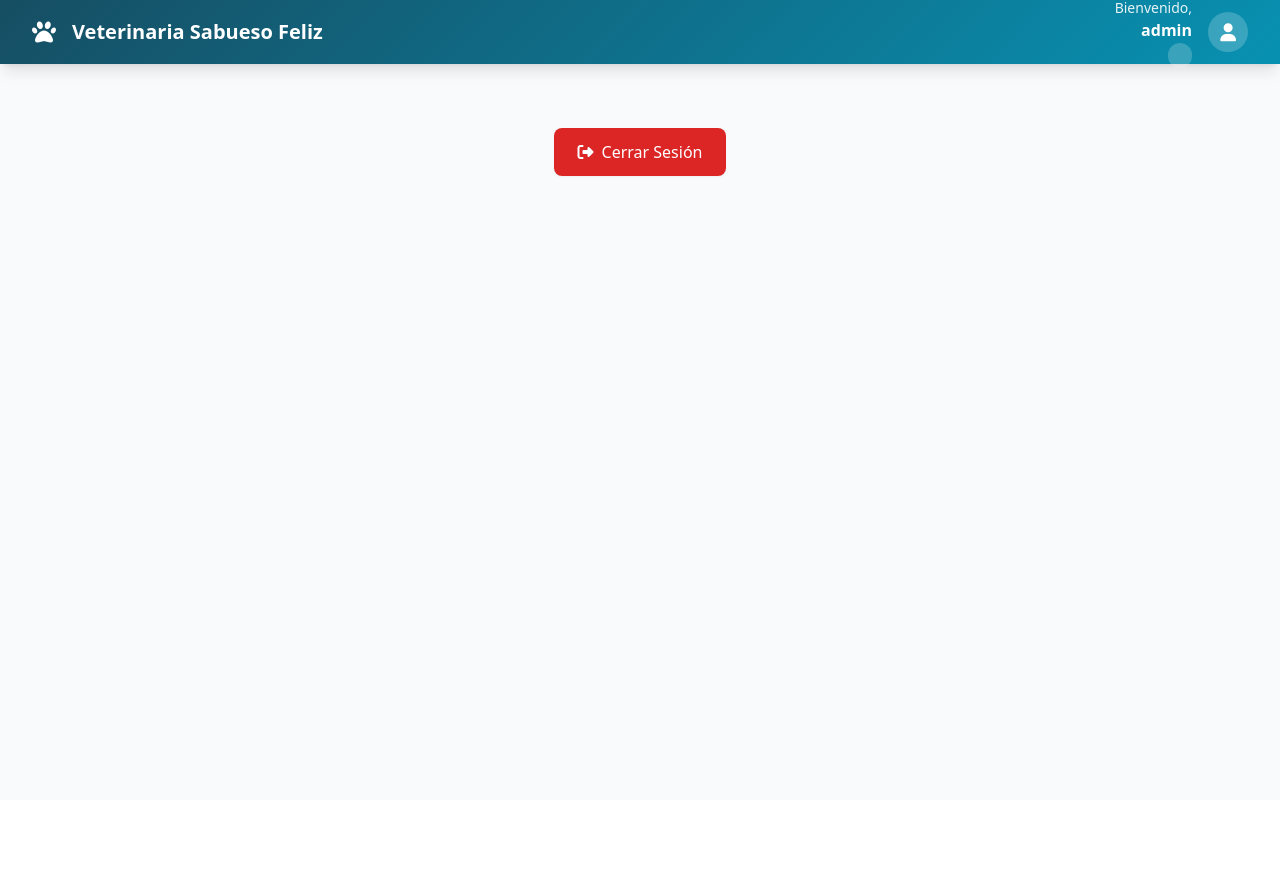
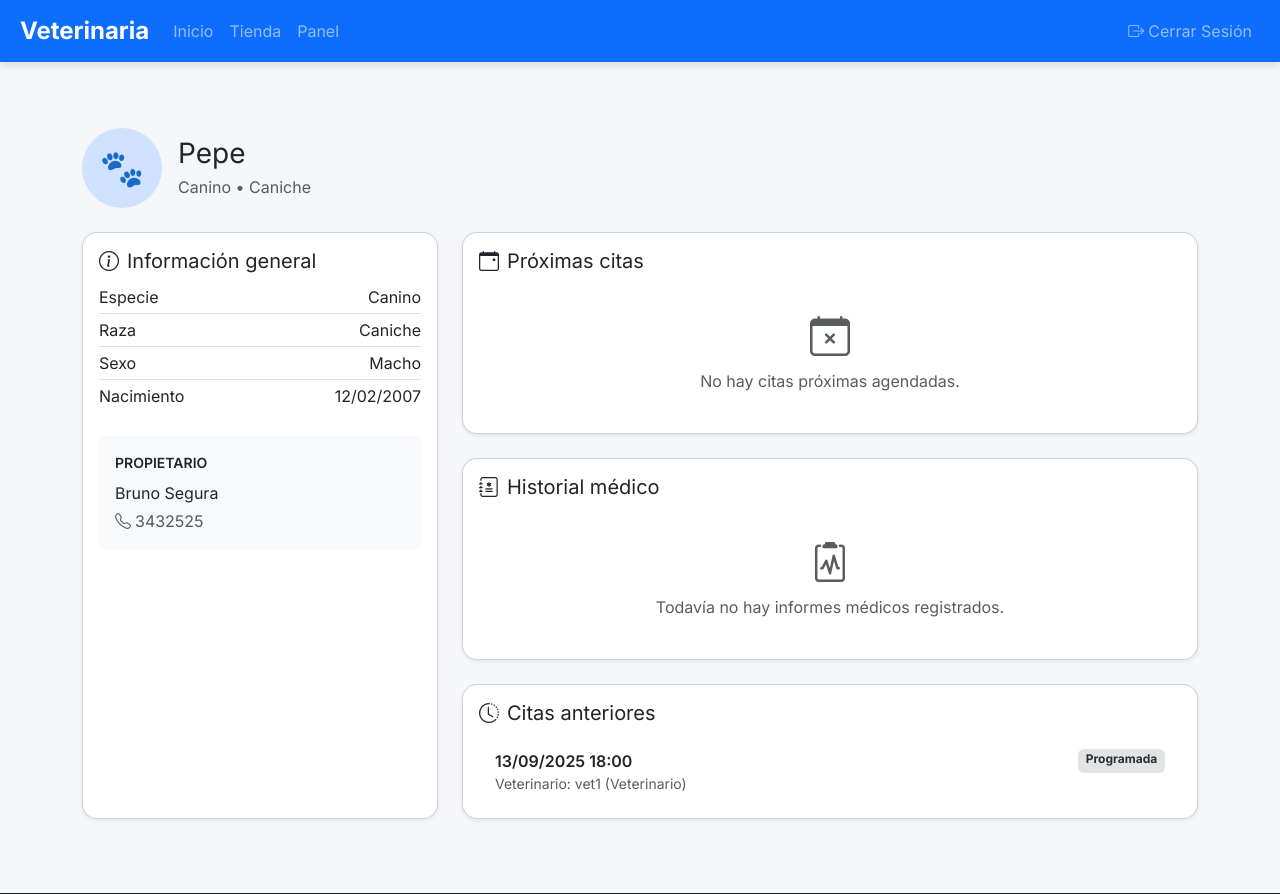
Before and after one commit to Villada-PG3/trabajo-practico-integrador-veterinaria-el-sabueso-feliz, a Django app: page /mascota/3/ in a window 1280 px wide. Shown: the top 894 px of the page. Before the commit the page ends 177 px from the top, so only its background shows below. Run offline with Django 5.2, Linux system fonts and the light colour scheme; a user stored in the database is signed in; data comes from the database, SQL or seed files in the repository; both versions use the stored data as it was after the commit; some libraries are stand-ins or nearby versions.

Commit message:
Se arreglo y mejoro la pagina de detalles mascota

```diff
--- a/Core/templates/core/detalle_mascota.html
+++ b/Core/templates/core/detalle_mascota.html
@@ -1,143 +1,172 @@
-{% extends "core/dashboard.html" %}
+{% extends "core/base.html" %}
+
+{% block title %}Ficha de {{ paciente.nombre }}{% endblock %}
+
 {% block content %}
-<div class="container mx-auto px-4 py-6 max-w-6xl">
+<div class="py-4">
+    <div class="d-flex flex-column flex-lg-row align-items-center align-items-lg-start justify-content-between gap-4 mb-4">
+        <div class="d-flex align-items-center gap-3">
+            <div class="rounded-circle bg-primary-subtle text-primary fw-semibold d-flex align-items-center justify-content-center"
+                 style="width: 80px; height: 80px; font-size: 2.25rem;">
+                {% if paciente.especie|lower == "gato" %}🐱{% elif paciente.especie|lower == "ave" %}🦜{% else %}🐾{% endif %}
+            </div>
+            <div>
+                <h1 class="h3 mb-1">{{ paciente.nombre }}</h1>
+                <p class="text-muted mb-0">{{ paciente.especie }}{% if paciente.raza %} • {{ paciente.raza }}{% endif %}</p>
+            </div>
+        </div>
 
-    <!-- Pet Profile Header -->
-    <div class="d-flex flex-column flex-md-row align-items-center gap-4 mb-5">
-        <div class="d-flex align-items-center justify-content-center bg-light rounded-circle" style="width:100px; height:100px; font-size:2.5rem;">
-            🐕
-        </div>
-        <div class="text-center text-md-start">
-            <h1 class="text-dark fw-bold mb-2">{{ paciente.nombre }}</h1>
-            <p class="text-dark opacity-75 mb-1">{{ paciente.especie }} • {{ paciente.raza }}</p>
-            <div class="d-flex flex-wrap gap-3 text-muted">
-                <span>Sexo: {{ paciente.sexo }}</span>
-                <span>•</span>
-                <span>Nacimiento: {{ paciente.fecha_nacimiento }}</span>
+        <div class="d-flex flex-column flex-sm-row align-items-sm-center gap-2">
+            {% if proxima_cita %}
+            <div class="card border-success-subtle text-success-emphasis">
+                <div class="card-body py-2 px-3">
+                    <small class="d-block text-uppercase fw-semibold">Próxima cita</small>
+                    <span class="fw-semibold">{{ proxima_cita.fecha_hora|date:"d/m/Y H:i" }}</span>
+                </div>
             </div>
+            {% endif %}
+            {% if ultima_consulta %}
+            <div class="card border-info-subtle text-info-emphasis">
+                <div class="card-body py-2 px-3">
+                    <small class="d-block text-uppercase fw-semibold">Último informe</small>
+                    <span class="fw-semibold">{{ ultima_consulta.fecha|date:"d/m/Y" }}</span>
+                </div>
+            </div>
+            {% endif %}
         </div>
     </div>
 
-    <!-- Main Content Grid -->
     <div class="row g-4">
-        <!-- Left Column - Pet Info & Actions -->
         <div class="col-lg-4">
+            <div class="card shadow-sm h-100">
+                <div class="card-body">
+                    <h5 class="card-title d-flex align-items-center gap-2">
+                        <i class="bi bi-info-circle"></i>
+                        Información general
+                    </h5>
+                    <ul class="list-unstyled mb-4">
+                        <li class="d-flex justify-content-between py-1 border-bottom"><span>Especie</span><span class="fw-medium">{{ paciente.especie }}</span></li>
+                        <li class="d-flex justify-content-between py-1 border-bottom"><span>Raza</span><span class="fw-medium">{{ paciente.raza|default:"-" }}</span></li>
+                        <li class="d-flex justify-content-between py-1 border-bottom"><span>Sexo</span><span class="fw-medium">{{ paciente.sexo }}</span></li>
+                        <li class="d-flex justify-content-between py-1"><span>Nacimiento</span><span class="fw-medium">{{ paciente.fecha_nacimiento|date:"d/m/Y" }}</span></li>
+                    </ul>
 
-            <!-- Basic Info Card -->
-            <div class="card shadow-sm mb-4 rounded-4">
-                <div class="card-body">
-                    <div class="d-flex align-items-center mb-3">
-                        <div class="bg-primary text-white rounded-circle d-flex align-items-center justify-content-center me-3" style="width:40px; height:40px;">
-                            ❤️
-                        </div>
-                        <h5 class="mb-0 text-dark fw-semibold">Información Básica</h5>
+                    {% if paciente.propietario %}
+                    <div class="bg-light rounded-3 p-3 mb-3">
+                        <p class="text-uppercase small fw-semibold mb-2">Propietario</p>
+                        <p class="mb-1 fw-medium">{{ paciente.propietario.user.get_full_name|default:paciente.propietario.user.username }}</p>
+                        <p class="mb-0 text-muted"><i class="bi bi-telephone me-1"></i>{{ paciente.propietario.telefono|default:"-" }}</p>
                     </div>
-                    <ul class="list-unstyled text-dark mb-0">
-                        <li class="d-flex justify-content-between mb-1"><span>Especie:</span> <span class="fw-medium">{{ paciente.especie }}</span></li>
-                        <li class="d-flex justify-content-between mb-1"><span>Raza:</span> <span class="fw-medium">{{ paciente.raza }}</span></li>
-                        <li class="d-flex justify-content-between mb-1"><span>Sexo:</span> <span class="fw-medium">{{ paciente.sexo }}</span></li>
-                        <li class="d-flex justify-content-between"><span>Fecha de Nacimiento:</span> <span class="fw-medium">{{ paciente.fecha_nacimiento }}</span></li>
-                    </ul>
+                    {% endif %}
+
+                    {% if request.user.rol == "VET" %}
+                    <a href="{% url 'registrar_historial' paciente.id %}" class="btn btn-primary w-100">
+                        <i class="bi bi-journal-plus me-2"></i>Registrar historial
+                    </a>
+                    {% elif request.user.rol == "OWNER" %}
+                    <a href="{% url 'agendar_cita' %}?paciente={{ paciente.id }}" class="btn btn-outline-primary w-100">
+                        <i class="bi bi-calendar-plus me-2"></i>Agendar nueva cita
+                    </a>
+                    {% endif %}
                 </div>
             </div>
-
-            <!-- Quick Actions -->
-            {% if request.user.rol == "VET" %}
-            <div class="card shadow-sm mb-4 rounded-4">
-                <div class="card-body">
-                    <div class="d-flex align-items-center mb-3">
-                        <div class="bg-success text-white rounded-circle d-flex align-items-center justify-content-center me-3" style="width:40px; height:40px;">
-                            🏥
-                        </div>
-                        <h5 class="mb-0 text-dark fw-semibold">Acciones Rápidas</h5>
-                    </div>
-                    <a href="{% url 'registrar_historial' paciente.id %}"
-                       class="btn btn-primary w-100 d-flex align-items-center justify-content-center gap-2">
-                        📝 Registrar Historial Médico
-                    </a>
-                </div>
-            </div>
-            {% endif %}
-
         </div>
 
-        <!-- Right Column - Medical History & Appointments -->
         <div class="col-lg-8">
-
-            <!-- Medical History Section -->
-            <div class="card shadow-sm mb-4 rounded-4">
+            <div class="card shadow-sm mb-4">
                 <div class="card-body">
-                    <div class="d-flex align-items-center mb-4">
-                        <div class="bg-info text-white rounded-circle d-flex align-items-center justify-content-center me-3" style="width:40px; height:40px;">
-                            📋
-                        </div>
-                        <h5 class="mb-0 text-dark fw-semibold">Historial Médico</h5>
+                    <div class="d-flex justify-content-between align-items-center mb-3">
+                        <h5 class="card-title mb-0"><i class="bi bi-calendar-event me-2"></i>Próximas citas</h5>
+                        {% if request.user.rol == "OWNER" %}
+                        <a href="{% url 'agendar_cita' %}?paciente={{ paciente.id }}" class="btn btn-sm btn-primary">
+                            <i class="bi bi-plus-lg me-1"></i>Nueva cita
+                        </a>
+                        {% endif %}
                     </div>
 
-                    {% if historiales %}
-                        <div class="list-group list-group-flush">
-                            {% for hist in historiales %}
-                            <div class="list-group-item mb-2 rounded-3 border shadow-sm">
-                                <div class="d-flex justify-content-between mb-1">
-                                    <span class="text-primary small">{{ hist.fecha }}</span>
-                                    <span class="badge bg-success">{{ hist.estado|default:"Completado" }}</span>
+                    {% if citas_futuras %}
+                    <div class="list-group list-group-flush">
+                        {% for cita in citas_futuras %}
+                        <div class="list-group-item">
+                            <div class="d-flex justify-content-between align-items-center">
+                                <div>
+                                    <p class="mb-1 fw-semibold">{{ cita.fecha_hora|date:"d/m/Y H:i" }}</p>
+                                    <p class="mb-0 text-muted small">Estado: {{ cita.get_estado_display }}</p>
                                 </div>
-                                <h6 class="text-dark fw-semibold mb-1">{{ hist.diagnostico|truncatechars:80 }}</h6>
-                                <p class="text-muted mb-0">{{ hist.tratamiento|truncatechars:100 }}</p>
+                                <div class="text-end">
+                                    <span class="badge bg-primary-subtle text-primary-emphasis">{{ cita.veterinario|default:"Sin asignar" }}</span>
+                                </div>
                             </div>
-                            {% endfor %}
+                            {% if cita.notas %}
+                            <p class="mt-2 mb-0 small text-muted">Notas: {{ cita.notas }}</p>
+                            {% endif %}
                         </div>
+                        {% endfor %}
+                    </div>
                     {% else %}
-                        <div class="text-center py-5 text-muted">
-                            <div class="fs-1 mb-3">📝</div>
-                            <p class="h6 mb-1">No hay historiales médicos</p>
-                            <p class="small">Los registros médicos aparecerán aquí una vez que sean creados</p>
-                        </div>
+                    <div class="text-center py-4 text-muted">
+                        <i class="bi bi-calendar-x display-6 d-block mb-2"></i>
+                        <p class="mb-0">No hay citas próximas agendadas.</p>
+                    </div>
                     {% endif %}
                 </div>
             </div>
 
-            <!-- Appointments Section -->
-            <div class="card shadow-sm mb-4 rounded-4">
+            <div class="card shadow-sm">
                 <div class="card-body">
-                    <div class="d-flex align-items-center mb-4">
-                        <div class="bg-warning text-white rounded-circle d-flex align-items-center justify-content-center me-3" style="width:40px; height:40px;">
-                            📅
-                        </div>
-                        <h5 class="mb-0 text-dark fw-semibold">Citas</h5>
+                    <h5 class="card-title mb-3"><i class="bi bi-journal-medical me-2"></i>Historial médico</h5>
+                    {% if historiales %}
+                    <div class="table-responsive">
+                        <table class="table align-middle">
+                            <thead class="table-light">
+                                <tr>
+                                    <th>Fecha</th>
+                                    <th>Veterinario</th>
+                                    <th>Diagnóstico</th>
+                                    <th>Tratamiento</th>
+                                </tr>
+                            </thead>
+                            <tbody>
+                                {% for hist in historiales %}
+                                <tr>
+                                    <td class="text-nowrap">{{ hist.fecha|date:"d/m/Y" }}</td>
+                                    <td>{{ hist.veterinario.get_full_name|default:hist.veterinario.username }}</td>
+                                    <td>{{ hist.diagnostico }}</td>
+                                    <td>{{ hist.tratamiento|default:"-" }}</td>
+                                </tr>
+                                {% endfor %}
+                            </tbody>
+                        </table>
                     </div>
-
-                    {% if citas %}
-                        <div class="list-group list-group-flush">
-                            {% for cita in citas %}
-                            <div class="list-group-item mb-2 rounded-3 border shadow-sm">
-                                <div class="d-flex justify-content-between mb-1">
-                                    <span class="text-primary small">{{ cita.fecha_hora }}</span>
-                                    <span class="badge {% if cita.estado == 'programada' %}bg-warning{% elif cita.estado == 'atendida' %}bg-success{% else %}bg-secondary{% endif %}">
-                                        {{ cita.estado }}
-                                    </span>
-                                </div>
-                                <div class="d-flex gap-2">
-                                    <span class="small text-muted">Veterinario:</span>
-                                    {% if cita.veterinario %}
-                                        <span class="fw-medium text-dark">Dr. {{ cita.veterinario.username }}</span>
-                                    {% else %}
-                                        <span class="fw-medium text-muted fst-italic">Sin asignar</span>
-                                    {% endif %}
-                                </div>
-                            </div>
-                            {% endfor %}
-                        </div>
                     {% else %}
-                        <div class="text-center py-5 text-muted">
-                            <div class="fs-1 mb-3">📅</div>
-                            <p class="h6 mb-1">No hay citas registradas</p>
-                            <p class="small">Las citas programadas aparecerán aquí</p>
-                        </div>
+                    <div class="text-center py-4 text-muted">
+                        <i class="bi bi-clipboard2-pulse display-6 d-block mb-2"></i>
+                        <p class="mb-0">Todavía no hay informes médicos registrados.</p>
+                    </div>
                     {% endif %}
                 </div>
             </div>
 
+            {% if citas_pasadas %}
+            <div class="card shadow-sm mt-4">
+                <div class="card-body">
+                    <h5 class="card-title mb-3"><i class="bi bi-clock-history me-2"></i>Citas anteriores</h5>
+                    <div class="list-group list-group-flush">
+                        {% for cita in citas_pasadas %}
+                        <div class="list-group-item">
+                            <div class="d-flex justify-content-between">
+                                <span class="fw-semibold">{{ cita.fecha_hora|date:"d/m/Y H:i" }}</span>
+                                <span class="badge {% if cita.estado == 'atendida' %}bg-success-subtle text-success-emphasis{% else %}bg-secondary-subtle text-secondary-emphasis{% endif %}">
+                                    {{ cita.get_estado_display }}
+                                </span>
+                            </div>
+                            <p class="mb-0 text-muted small">Veterinario: {{ cita.veterinario|default:"Sin asignar" }}</p>
+                        </div>
+                        {% endfor %}
+                    </div>
+                </div>
+            </div>
+            {% endif %}
         </div>
     </div>
 </div>
--- a/Core/views.py
+++ b/Core/views.py
@@ -179,7 +179,14 @@ def detalle_mascota(request, paciente_id):
         return redirect("dashboard")
 
     historiales = HistorialMedico.objects.filter(paciente=paciente).order_by("-fecha")
+
     citas = Cita.objects.filter(paciente=paciente).order_by("-fecha_hora")
+    ahora = timezone.now()
+    citas_futuras = citas.filter(fecha_hora__gte=ahora).order_by("fecha_hora")
+    citas_pasadas = citas.filter(fecha_hora__lt=ahora)
+
+    ultima_consulta = historiales.first()
+    proxima_cita = citas_futuras.first()
 
     template = (
         "core/detalle_mascota_admin.html"
@@ -189,7 +196,15 @@ def detalle_mascota(request, paciente_id):
     return render(
         request,
         template,
-        {"paciente": paciente, "historiales": historiales, "citas": citas},
+        {
+            "paciente": paciente,
+            "historiales": historiales,
+            "citas": citas,
+            "citas_futuras": citas_futuras,
+            "citas_pasadas": citas_pasadas,
+            "ultima_consulta": ultima_consulta,
+            "proxima_cita": proxima_cita,
+        },
     )
 
 
```
Also changed, not shown: Core/templates/core/mis_mascotas.html (+56 -9 lines), db.sqlite3.
